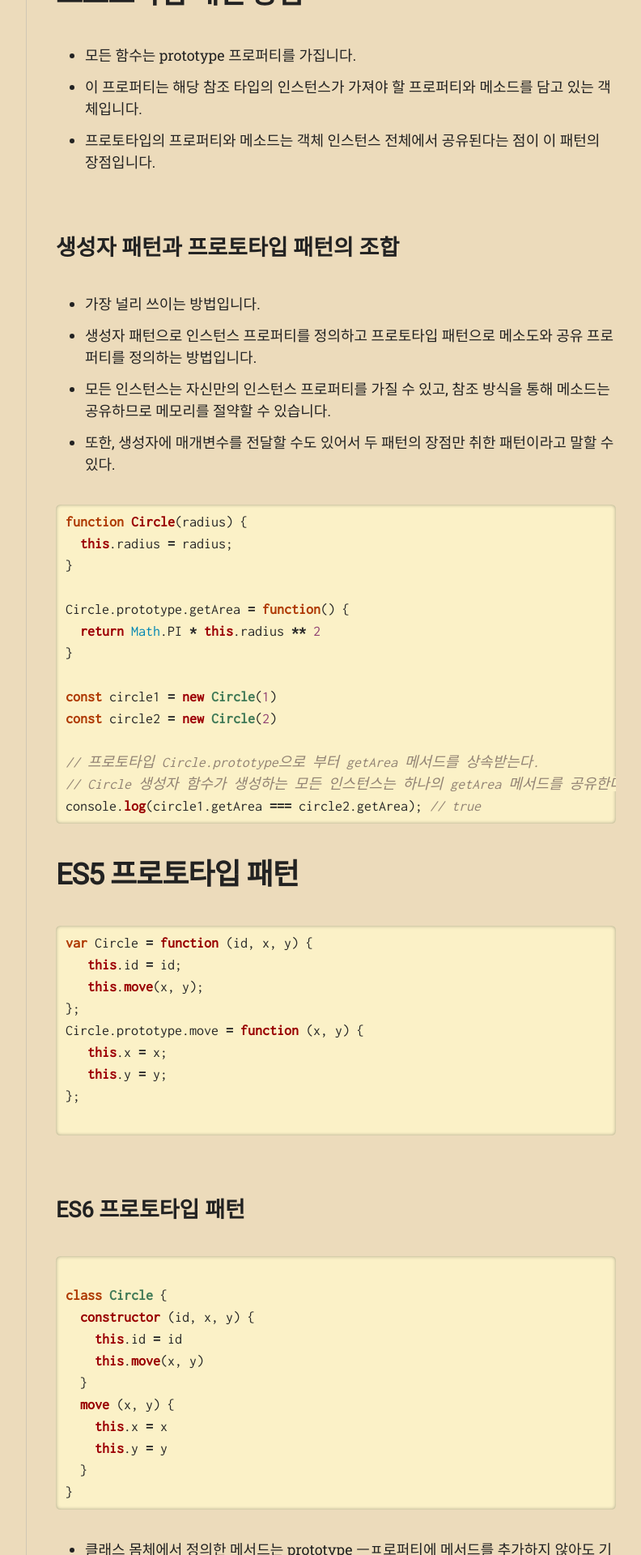
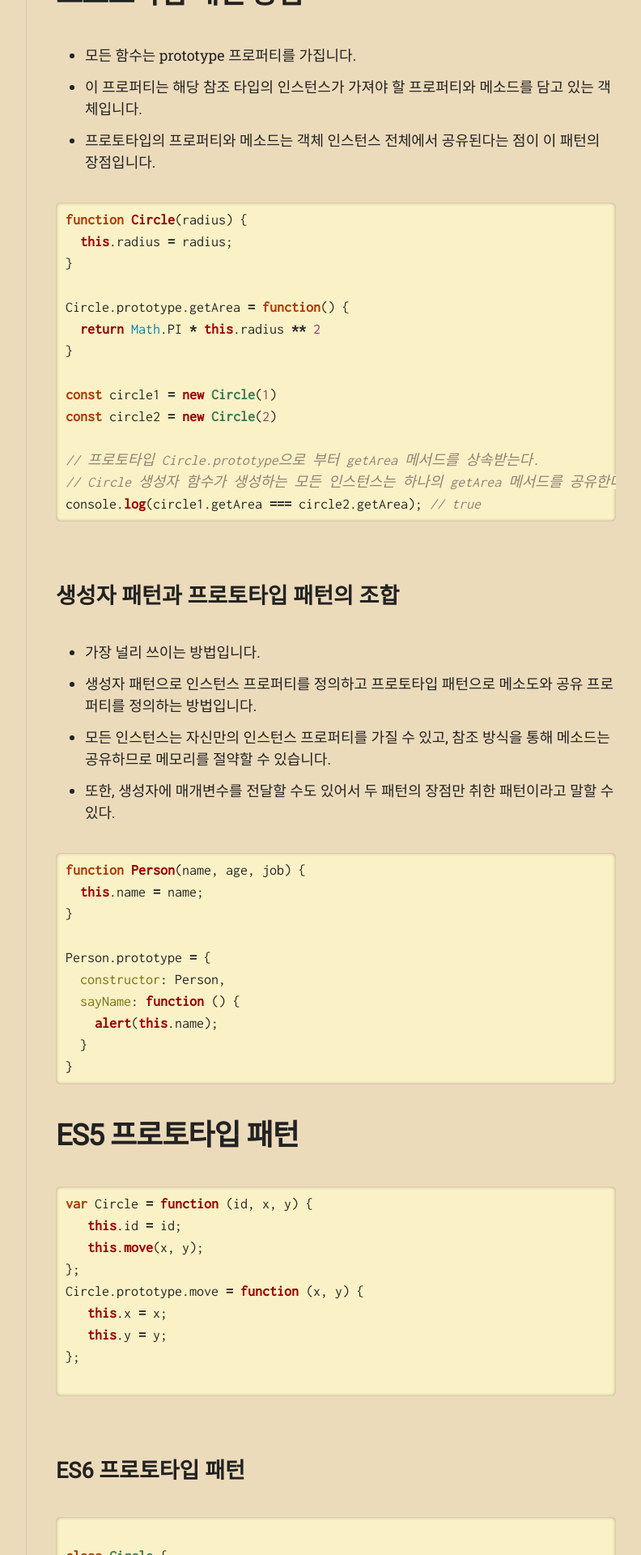
Before and after one commit to ha-jae-geun/jaegeunha94.github.io, a Jekyll site: the page built from _posts/2021-07-26-Pattern.md, in a window 1280 px wide. Shown: the part 1257-3177 px from the top of the page at 81% size, without its empty margins (357-1149 px from the left). Built offline with Jekyll 4.4.1, drawn with Linux system fonts in a browser that asks for light colours; nearby versions of some CDN libraries; some web fonts are replaced; part of the change alters nothing that is shown.

Commit message:
Update 2021-07-26-Pattern.md

````diff
--- a/_posts/2021-07-26-Pattern.md
+++ b/_posts/2021-07-26-Pattern.md
@@ -44,14 +44,6 @@ circle1.getArea == circle2.getArea // false
 * 이 프로퍼티는 해당 참조 타입의 인스턴스가 가져야 할 프로퍼티와 메소드를 담고 있는 객체입니다.
 * 프로토타입의 프로퍼티와 메소드는 객체 인스턴스 전체에서 공유된다는 점이 이 패턴의 장점입니다.
 
-
-
-## 생성자 패턴과 프로토타입 패턴의 조합
-* 가장 널리 쓰이는 방법입니다.
-* 생성자 패턴으로 인스턴스 프로퍼티를 정의하고 프로토타입 패턴으로 메소도와 공유 프로퍼티를 정의하는 방법입니다.
-* 모든 인스턴스는 자신만의 인스턴스 프로퍼티를 가질 수 있고, 참조 방식을 통해 메소드는 공유하므로 메모리를 절약할 수 있습니다.
-* 또한, 생성자에 매개변수를 전달할 수도 있어서 두 패턴의 장점만 취한 패턴이라고 말할 수 있다.
-
 ```javascript
 function Circle(radius) {
   this.radius = radius;
@@ -67,6 +59,26 @@ const circle2 = new Circle(2)
 // 프로토타입 Circle.prototype으로 부터 getArea 메서드를 상속받는다.
 // Circle 생성자 함수가 생성하는 모든 인스턴스는 하나의 getArea 메서드를 공유한다.
 console.log(circle1.getArea === circle2.getArea); // true
+```
+
+
+## 생성자 패턴과 프로토타입 패턴의 조합
+* 가장 널리 쓰이는 방법입니다.
+* 생성자 패턴으로 인스턴스 프로퍼티를 정의하고 프로토타입 패턴으로 메소도와 공유 프로퍼티를 정의하는 방법입니다.
+* 모든 인스턴스는 자신만의 인스턴스 프로퍼티를 가질 수 있고, 참조 방식을 통해 메소드는 공유하므로 메모리를 절약할 수 있습니다.
+* 또한, 생성자에 매개변수를 전달할 수도 있어서 두 패턴의 장점만 취한 패턴이라고 말할 수 있다.
+
+```javascript
+function Person(name, age, job) {
+  this.name = name;
+}
+
+Person.prototype = {
+  constructor: Person,
+  sayName: function () {
+    alert(this.name);
+  }
+}
 ```
 
 
````
